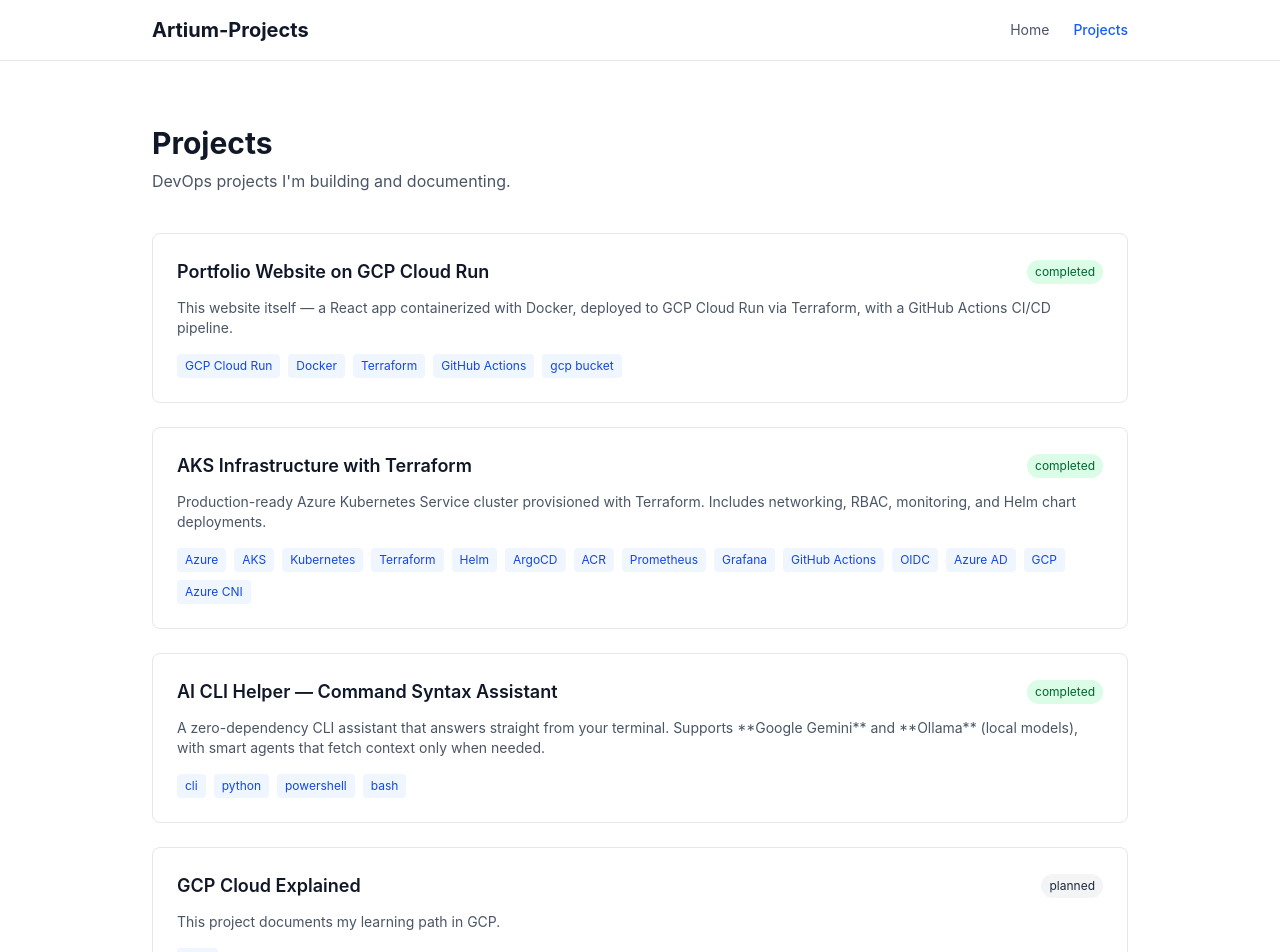
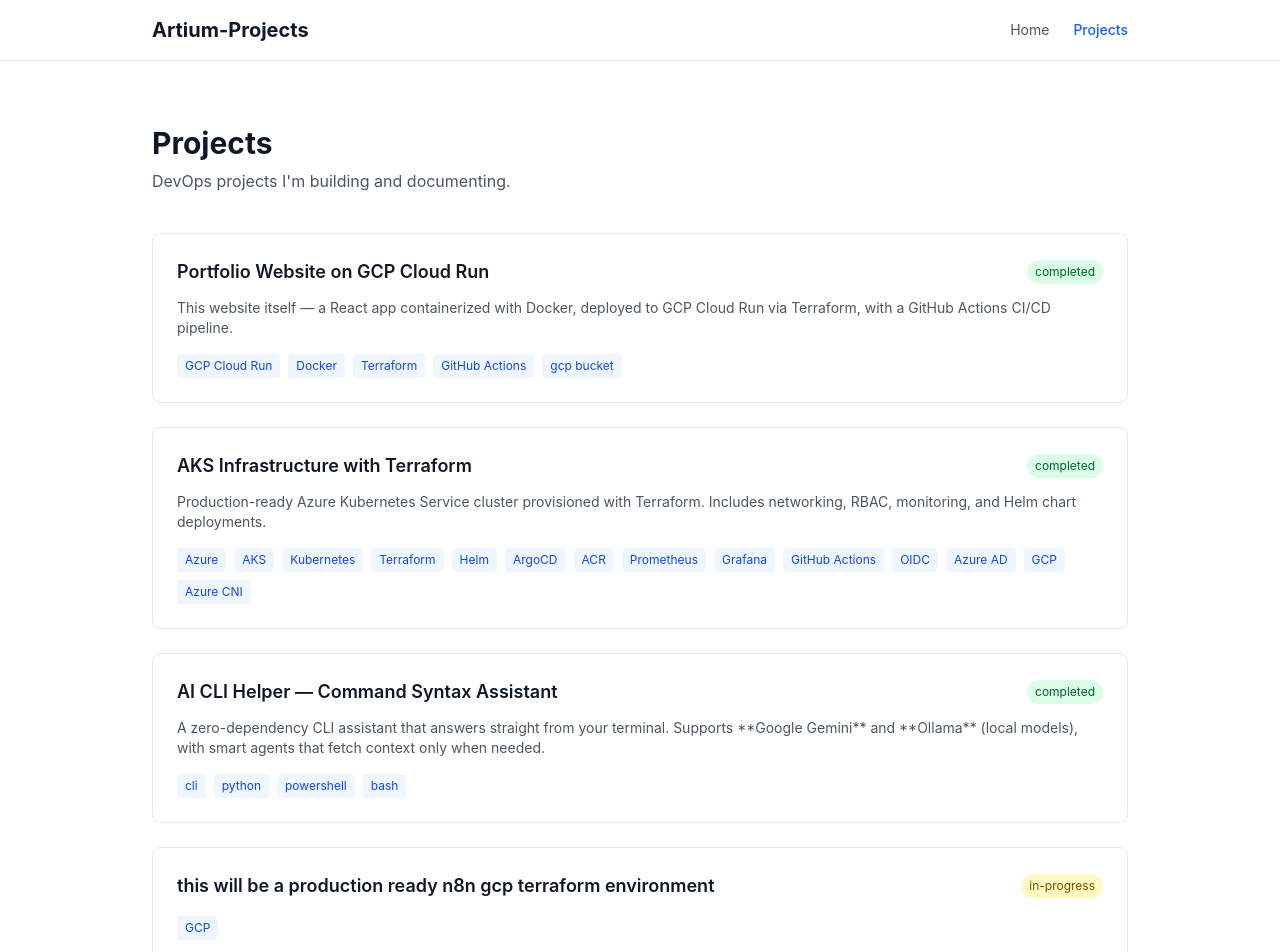
Before and after one commit to myusername68/artium-projects, a React (Vite) app in the folder website/: page /projects in a window 1280 px wide. Shown: the top 952 px of the page. Built offline with nearby package versions, Linux system fonts and the light colour scheme.

Commit message:
added project n8n

```diff
--- a/website/src/data/projects.ts
+++ b/website/src/data/projects.ts
@@ -64,6 +64,14 @@ export const projects: Project[] = [
 
   },
   {
+    id: "gcp-n8n",
+    title: "this will be a production ready n8n gcp terraform environment",
+    description:
+      "",
+    tools: ["GCP"],
+    status: "in-progress",
+  },
+  {
     id: "GCP-cloud-explained",
     title: "GCP Cloud Explained",
     description:
@@ -71,5 +79,4 @@ export const projects: Project[] = [
     tools: ["GCP"],
     status: "planned",
   },
-
 ];
```
